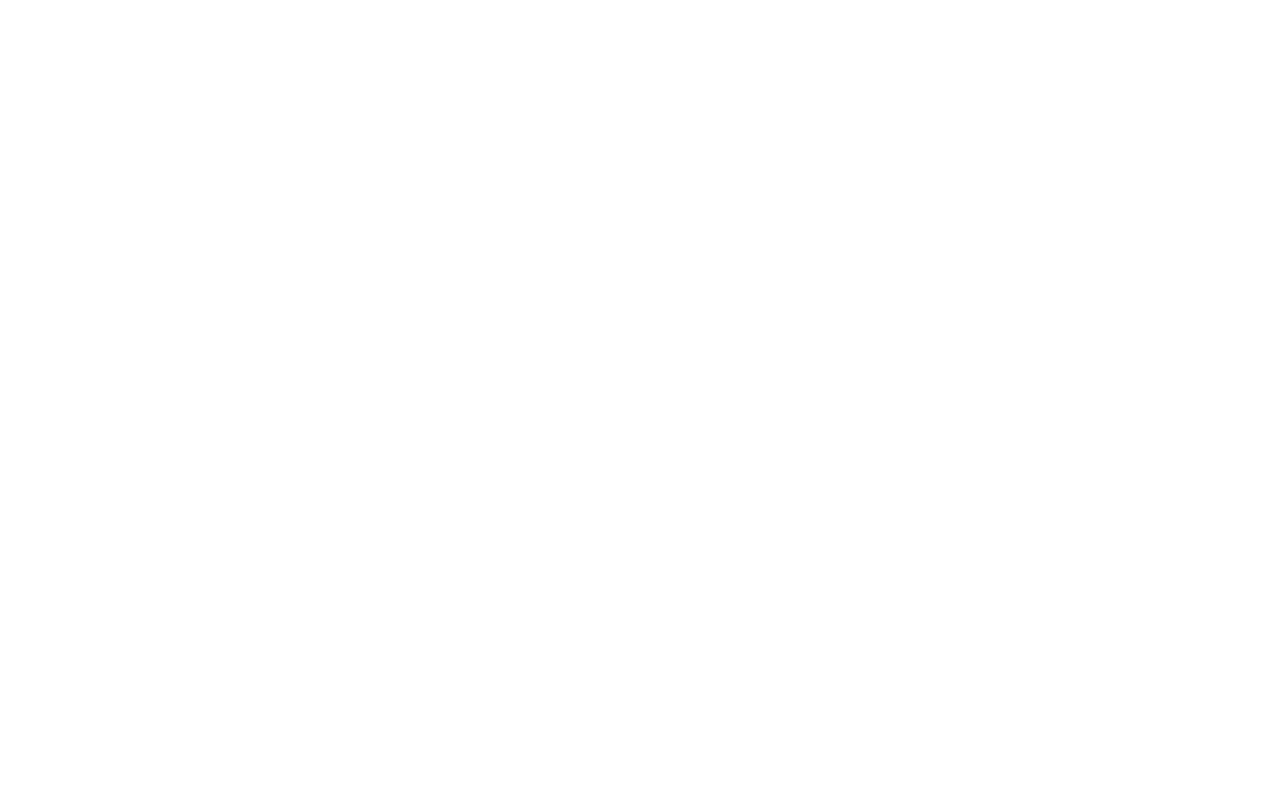
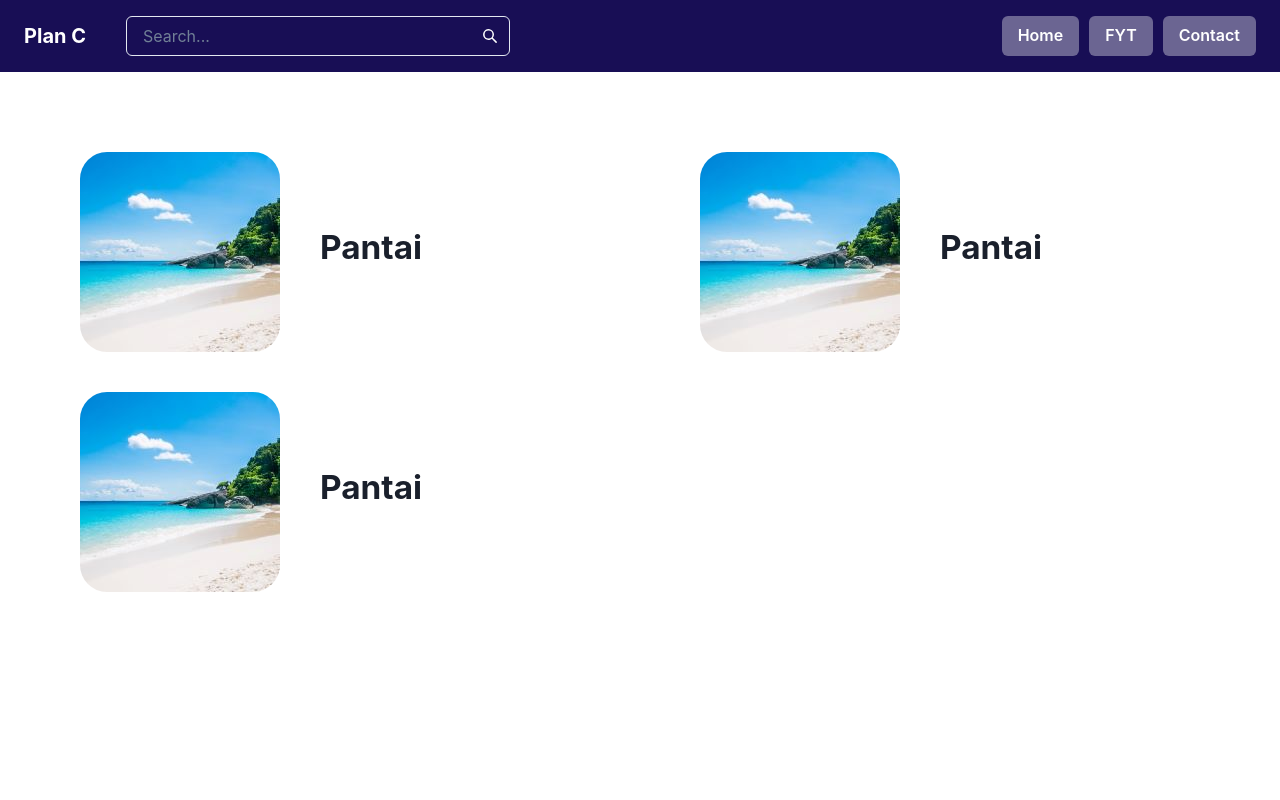
Before and after one commit to fadiyahsutopo/Bangkit2023-PlanC, a React (Create React App) app: page /categories in a window 1280 px wide. Before the commit this address had no page. Shown: the top 800 px of the page. Built offline with nearby package versions, Linux system fonts and the light colour scheme.

Commit message:
feat: add for categories page

```diff
--- a/src/App.js
+++ b/src/App.js
@@ -2,6 +2,7 @@
 import { Home } from "./ui/pages/Home/Home";
 import { Fyt } from "./ui/pages/FYT/Fyt";
 import { Layout } from "./ui/component/Layout/Layout";
+import { Categories } from "./ui/pages/Categories/Categories";
 
 function App() {
   return (
@@ -10,6 +11,7 @@
         <Route path="/" element={<Layout />}>
           <Route index element={<Home />} />
           <Route path="fyt" element={<Fyt />} />
+          <Route path="categories" element={<Categories />} />
         </Route>
       </Routes>
     </BrowserRouter>
--- a/src/ui/component/Categories/Category.jsx
+++ b/src/ui/component/Categories/Category.jsx
@@ -1,23 +1,25 @@
-import { Box, Text } from '@chakra-ui/react';
-import { Link } from 'react-router-dom';
+import { Box, Text } from "@chakra-ui/react";
+import { Link } from "react-router-dom";
 
 export function Category() {
   return (
-    <Box width="200px"
+    <Link to="/categories">
+      <Box
+        width="200px"
         height="200px"
         borderRadius="27px"
         overflow="hidden"
-      backgroundImage={require('../../../assets/images/beautiful.jpg')}
+        backgroundImage={require("../../../assets/images/beautiful.jpg")}
         display="flex"
         justifyContent="center"
         alignItems="center"
         backgroundPosition="center"
-      backgroundRepeat="no-repeat">
-      <Link to="/list">
+        backgroundRepeat="no-repeat"
+      >
         <Text fontWeight="bold" fontSize="25pt" mb="2" color="white">
           Pantai
         </Text>
+      </Box>
     </Link>
-    </Box>
   );
 }
--- a/src/ui/component/Layout/Layout.jsx
+++ b/src/ui/component/Layout/Layout.jsx
@@ -3,15 +3,19 @@
 import { Outlet } from "react-router";
 import { Footer } from "../Footer/Footer";
 
-
-export function Layout () {
-    return (
+export function Layout() {
+  return (
     <>
-    <Navbar />
-        <Box minHeight="100vh" display="flex" flexDirection="column" justifyContent="center" alignItems="center">
-          <Outlet />
-        </Box>
-    <Footer />
+      <Navbar />
+      <Box
+        minHeight="100vh"
+        display="flex"
+        flexDirection="column"
+        alignItems="center"
+      >
+        <Outlet />
+      </Box>
+      <Footer />
     </>
-    )
+  );
 }
--- /dev/null
+++ b/src/ui/pages/Categories/Categories.jsx
@@ -0,0 +1,50 @@
+import { Box, HStack, SimpleGrid, Text } from "@chakra-ui/react";
+
+export function Categories() {
+  return (
+    <SimpleGrid columns={2} spacing={10} w="full" pt={20} pl={20}>
+      <HStack gap={10}>
+        <Box
+          width="200px"
+          height="200px"
+          borderRadius="27px"
+          overflow="hidden"
+          backgroundImage={require("../../../assets/images/beautiful.jpg")}
+          backgroundPosition="center"
+          backgroundRepeat="no-repeat"
+        ></Box>
+        <Text fontWeight="bold" fontSize="25pt" mb="2">
+          Pantai
+        </Text>
+      </HStack>
+      <HStack gap={10}>
+        <Box
+          width="200px"
+          height="200px"
+          borderRadius="27px"
+          overflow="hidden"
+          backgroundImage={require("../../../assets/images/beautiful.jpg")}
+          backgroundPosition="center"
+          backgroundRepeat="no-repeat"
+        ></Box>
+        <Text fontWeight="bold" fontSize="25pt" mb="2">
+          Pantai
+        </Text>
+      </HStack>
+      <HStack gap={10}>
+        <Box
+          width="200px"
+          height="200px"
+          borderRadius="27px"
+          overflow="hidden"
+          backgroundImage={require("../../../assets/images/beautiful.jpg")}
+          backgroundPosition="center"
+          backgroundRepeat="no-repeat"
+        ></Box>
+        <Text fontWeight="bold" fontSize="25pt" mb="2">
+          Pantai
+        </Text>
+      </HStack>
+    </SimpleGrid>
+  );
+}
```
Also changed, not shown: src/ui/component/LongCard/LongCard.jsx (+16 -16 lines). Lines whose indentation alone changed are shown as unchanged.
